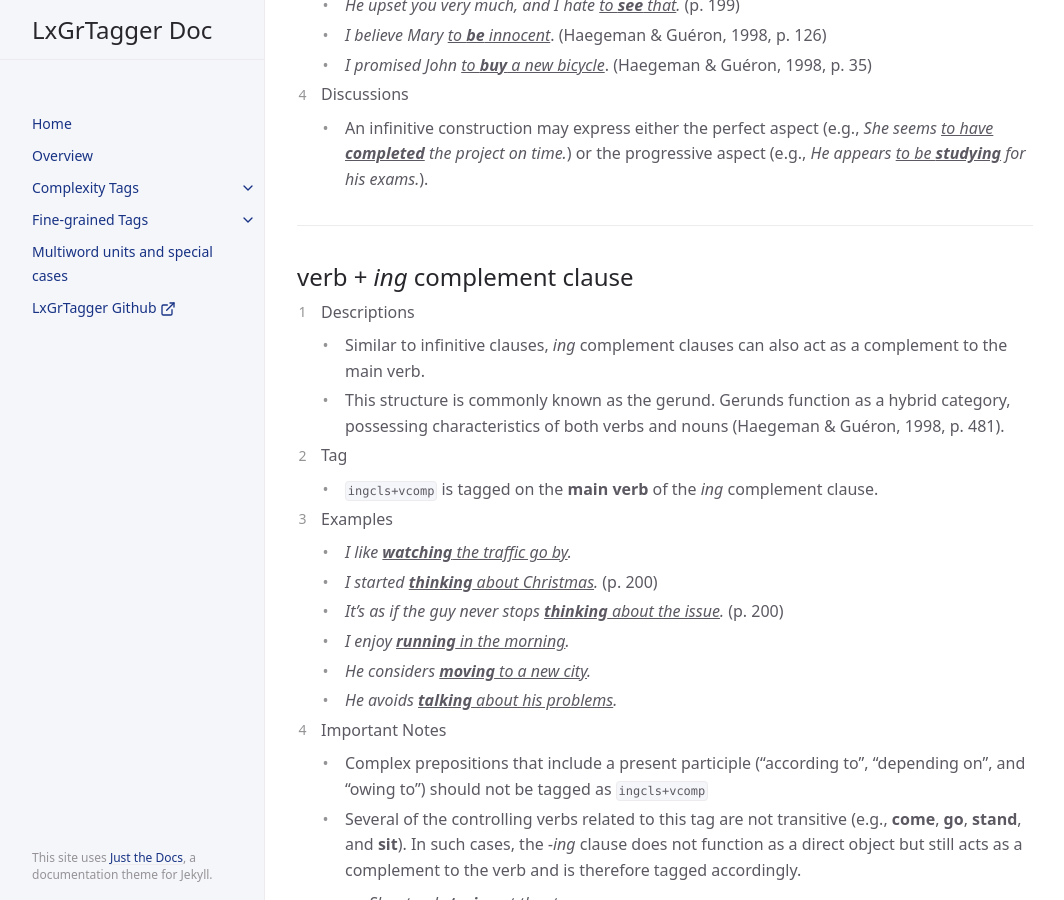
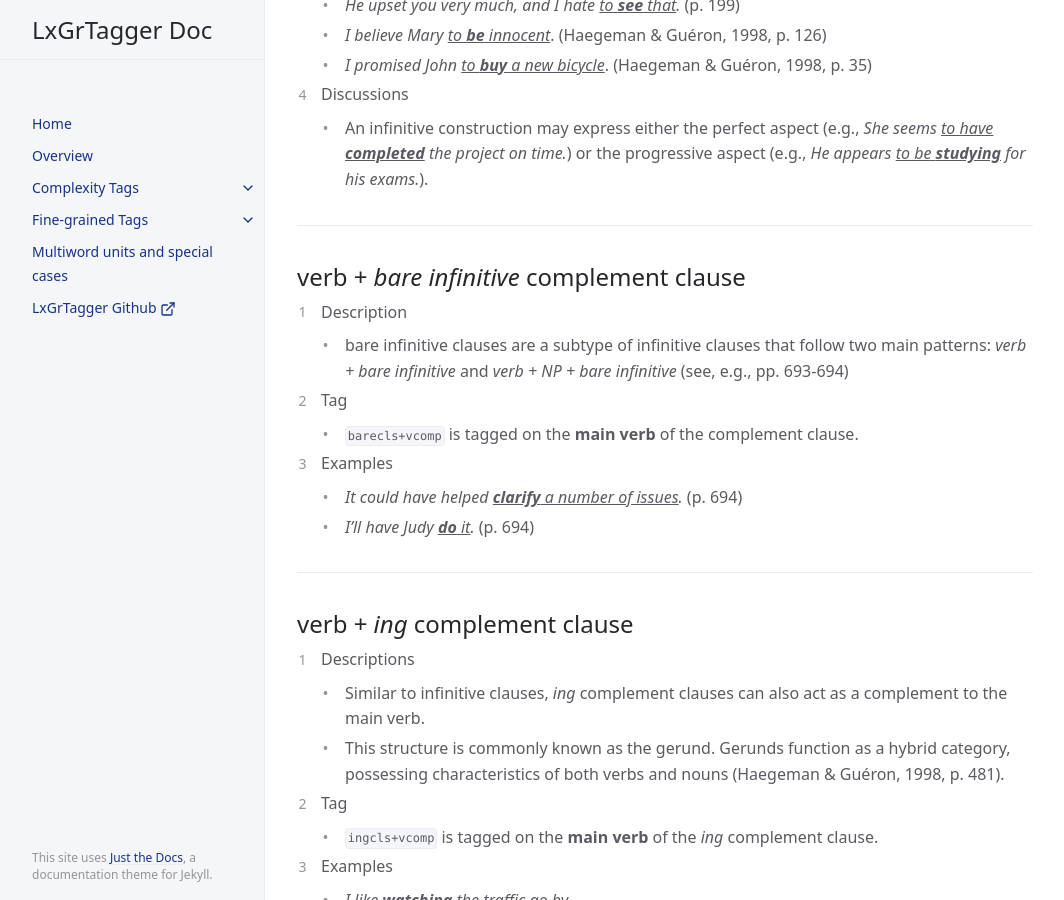
Before and after one commit to LCR-ADS-Lab/LxGrTagger-Documentation, a Jekyll site: the page built from docs/cx tags/2_Non-finite Clause/6_Syntactic function6.md, in a window 1280 px wide and 900 px high, scrolled down 426 px. Shown: the whole window, without its empty margins (107-1171 px from the left). Built offline with Jekyll 4.4.1, drawn with Linux system fonts in a browser that asks for light colours; cached includes are drawn as plain includes.

Commit message:
add barecls+vcomp

```diff
--- a/docs/cx tags/2_Non-finite Clause/6_Syntactic function6.md
+++ b/docs/cx tags/2_Non-finite Clause/6_Syntactic function6.md
@@ -21,6 +21,17 @@ nav_order: 6
    - An infinitive construction may express either the perfect aspect (e.g., *She seems <ins>to have **completed**</ins> the project on time.*) or the progressive aspect (e.g., *He appears <ins>to be **studying**</ins> for his exams.*).
 
 ---
+## verb + *bare infinitive* complement clause
+1. Description
+   - bare infinitive clauses are a subtype of infinitive clauses that follow two main patterns: *verb + bare infinitive* and *verb + NP + bare infinitive* (see, e.g., pp. 693-694)
+
+2. Tag
+   - `barecls+vcomp` is tagged on the **main verb** of the complement clause.
+3. Examples
+    - *It could have helped <ins>**clarify** a number of issues</ins>.* (p. 694)
+    - *I'll have Judy <ins>**do** it</ins>.* (p. 694)
+
+---
 
 ## verb + *ing* complement clause
 
```
Also changed, not shown: docs/cx tags/index.md (+1 -0 lines).
